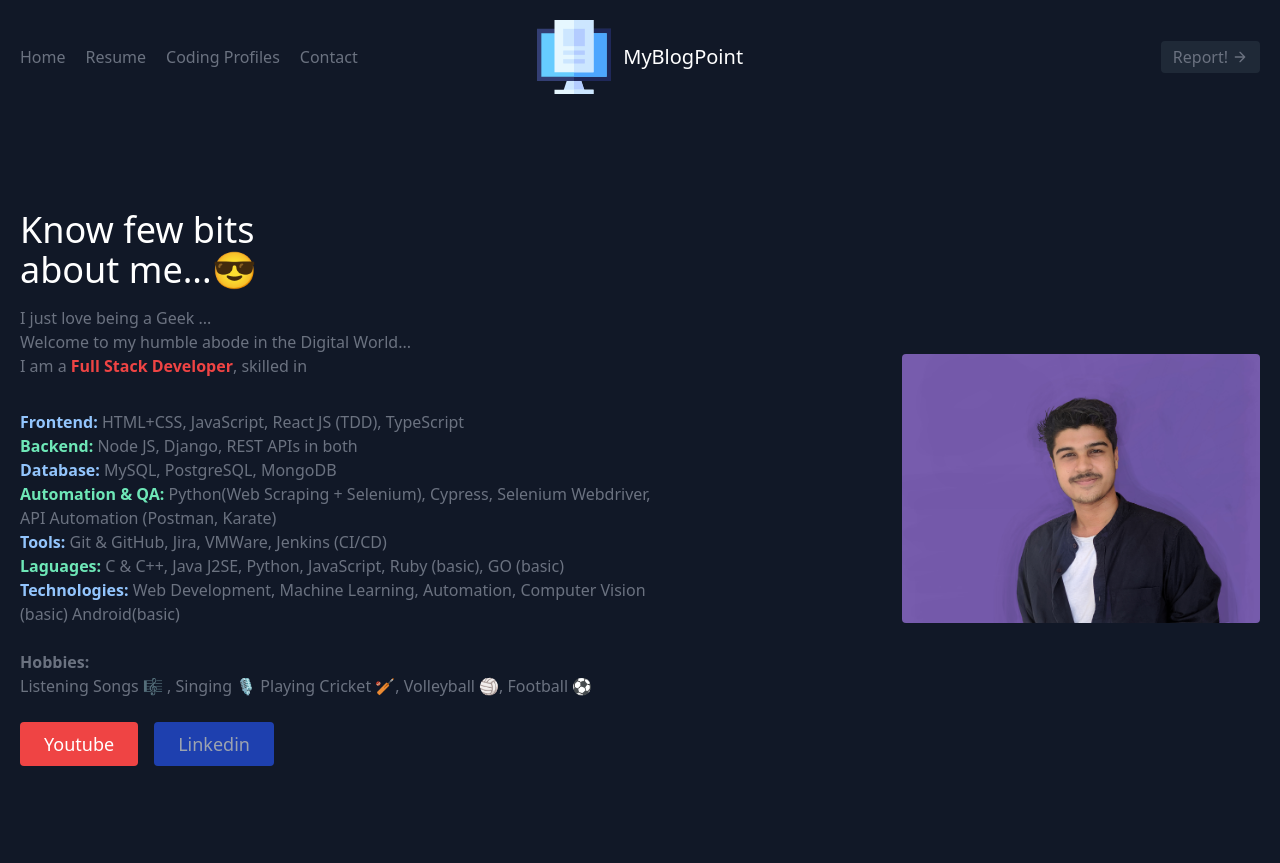
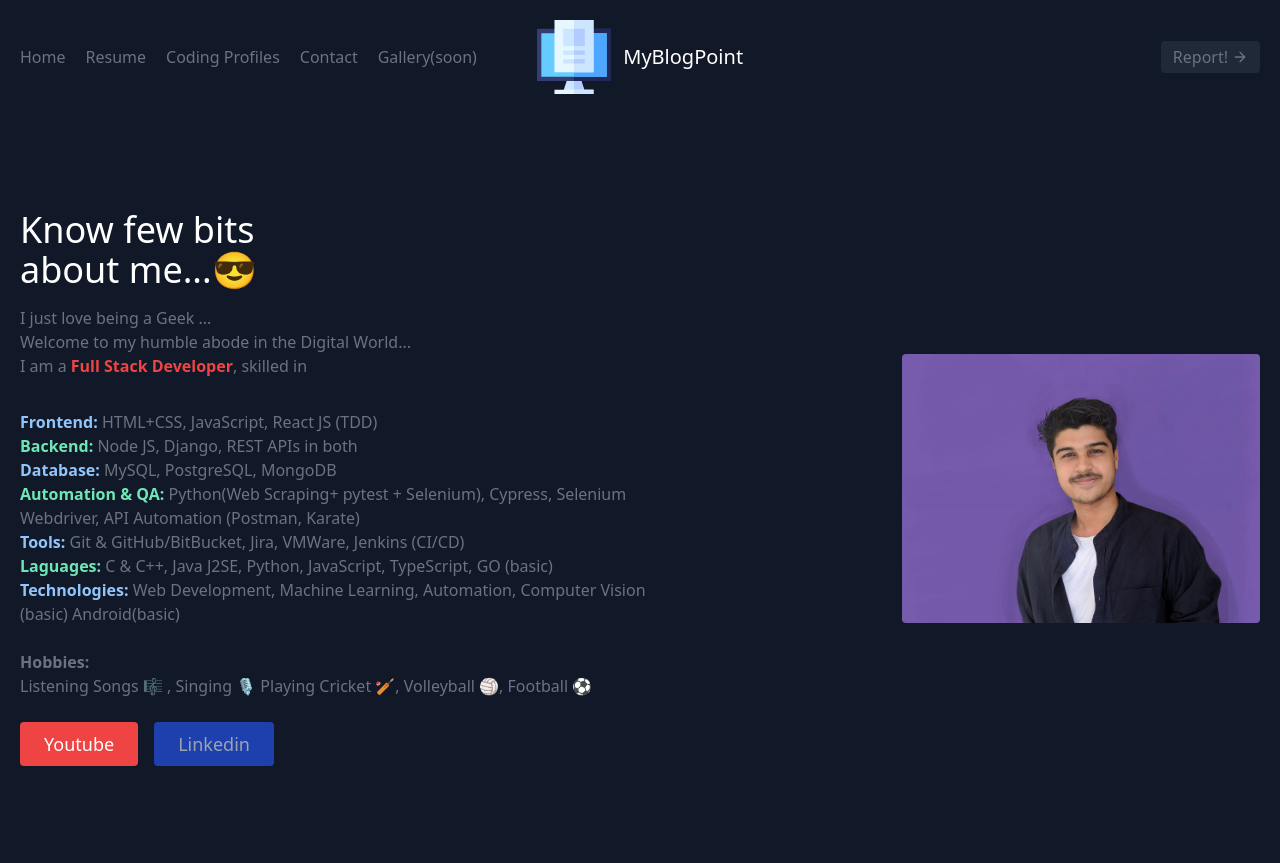
Before and after one commit to Ayushman09/personal-blog-site, a Django app: page / in a window 1280 px wide. Shown: the top 863 px of the page. Run offline with Django 3.2, Linux system fonts and the light colour scheme; data that the repository does not hold is empty.

Commit message:
fix: links

```diff
--- a/template/index.html
+++ b/template/index.html
@@ -14,7 +14,7 @@
   <meta name="Blogging Site" content="My blogs">
   <meta name="Ayush" content="Portfolio">
 
-  <link rel="stylesheet" href="css/styles.css?v=1.0">
+
 
 </head>
 
@@ -23,9 +23,11 @@
   <div class="container mx-auto flex flex-wrap p-5 flex-col md:flex-row items-center">
     <nav class="flex lg:w-2/5 flex-wrap items-center text-base md:ml-auto">
       <a class="mr-5 hover:text-white" href="#">Home</a>
-      <a class="mr-5 hover:text-white" href="https://drive.google.com/file/d/1rpqQVrQKWgK1ng5cKWJkMvui9bCipLcG/view?usp=sharing">Resume</a>
+      <a class="mr-5 hover:text-white" href="https://drive.google.com/file/d/1iLEVJrS4F18cgcAypqFMwp9KHuaIl4rX/view?usp=sharing">Resume</a>
       <a class="mr-5 hover:text-white" href="https://docs.google.com/document/d/1jrERuWP8RVV4NKLi_nTEW9TqOibhrpUN22QGG0JwiMU/edit?usp=sharing">Coding Profiles</a>
-      <a class="hover:text-white" href="/contact">Contact</a>
+      <a class="mr-5 hover:text-white" href="/contact">Contact</a>
+      <a class="hover:text-white" href="">Gallery(soon)</a>
+
     </nav>
     <a class="flex order-first lg:order-none lg:w-1/5 title-font font-medium items-center text-white lg:items-center lg:justify-center mb-4 md:mb-0">
       <img src="{% static 'Images/blog.svg' %}" width='30%' alt="BlogPoint">
@@ -50,12 +52,12 @@
       </h1>
       <p class="mb-8">I just love being a Geek ... <br> Welcome to my humble abode in the Digital World...
         <br> I am a <strong class="text-red-500">Full Stack Developer</strong>, skilled in
-        <ol><li><strong class="text-blue-300">Frontend:</strong> HTML+CSS, JavaScript, React JS (TDD), TypeScript</li>
+        <ol><li><strong class="text-blue-300">Frontend:</strong> HTML+CSS, JavaScript, React JS (TDD)</li>
           <li><strong class="text-green-300">Backend:</strong> Node JS, Django, REST APIs in both</li>
           <li><strong class="text-blue-300">Database:</strong> MySQL, PostgreSQL, MongoDB </li>
-          <li><strong class="text-green-300">Automation & QA:</strong> Python(Web Scraping + Selenium), Cypress, Selenium Webdriver, API Automation (Postman, Karate)</li>
-          <li><strong class="text-blue-300">Tools:</strong> Git & GitHub, Jira, VMWare, Jenkins (CI/CD) </li>
-          <li><strong class="text-green-300">Laguages:</strong> C & C++, Java J2SE, Python, JavaScript, Ruby (basic), GO (basic)</li>
+          <li><strong class="text-green-300">Automation & QA:</strong> Python(Web Scraping+ pytest + Selenium), Cypress, Selenium Webdriver, API Automation (Postman, Karate)</li>
+          <li><strong class="text-blue-300">Tools:</strong> Git & GitHub/BitBucket, Jira, VMWare, Jenkins (CI/CD) </li>
+          <li><strong class="text-green-300">Laguages:</strong> C & C++, Java J2SE, Python, JavaScript, TypeScript, GO (basic)</li>
           <li><strong class="text-blue-300">Technologies:</strong> Web Development, Machine Learning, Automation, Computer Vision (basic) Android(basic)</li>
           </ol>
         <br> <b>Hobbies:</b> Listening Songs 🎼 , Singing 🎙️ Playing Cricket 🏏, Volleyball 🏐, Football ⚽
```
